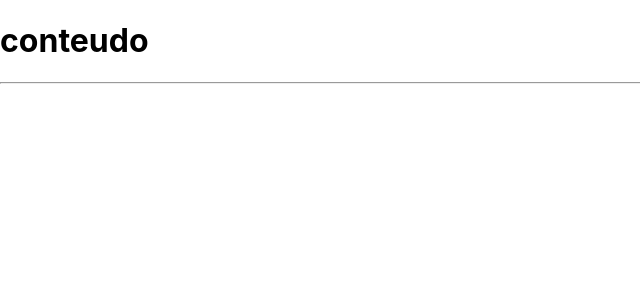
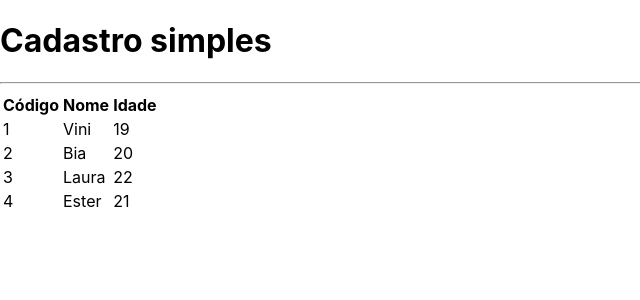
Before and after one commit to Vinicius-Holtman/next-crud, a Next.js app: page / in a window 1280 px wide. Shown: the top 300 px of the page, without its empty margins (0-640 px from the left). Built offline with nearby package versions, Linux system fonts and the light colour scheme.

Commit message:
Create component Tabela

```diff
--- a/src/components/Tabela.tsx
+++ b/src/components/Tabela.tsx
@@ -7,10 +7,38 @@
 }
 
 export default function Tabela(props: TabelaProps) {
+
+    function renderizarCabecalho() {
+        return (
+            <tr>
+                <th>Código</th>
+                <th>Nome</th>
+                <th>Idade</th>
+            </tr>
+        )
+    }
+
+    function renderizarDados() {
+        return props.clientes?.map((cliente, i) => {
+            return (
+                <tr key={cliente.id}>
+                    <td>{cliente.id}</td>
+                    <td>{cliente.nome}</td>
+                    <td>{cliente.idade}</td>
+                </tr>
+            )
+        })
+    }
+
     return (
         <div>
             <table>
-
+                <thead>
+                    {renderizarCabecalho()}
+                </thead>
+                <tbody>
+                    {renderizarDados()}
+                </tbody>
             </table>
         </div>
     )
--- a/src/core/Cliente.ts
+++ b/src/core/Cliente.ts
@@ -18,10 +18,10 @@
     }
 
     get nome() {
-        return this.#id
+        return this.#nome
     }
 
     get idade() {
-        return this.#id
+        return this.#idade
     }
 }
--- a/src/pages/index.tsx
+++ b/src/pages/index.tsx
@@ -1,13 +1,23 @@
-import Titulo from "../components/Titulo";
+import Tabela from "../components/Tabela";
+import Cliente from "../core/Cliente";
+import Layout from "../components/Layout";
 
 export default function Home() {
+
+  const clientes = [
+    new Cliente('Vini', 19, '1'),
+    new Cliente('Bia', 20, '2'),
+    new Cliente('Laura', 22, '3'),
+    new Cliente('Ester', 21, '4')
+  ]
+
   return (
     <div className={`
       flex h-screen justify-center items-center bg-gradient-to-r from-blue-500 to-purple-500 text-white
     `}>
-      <Titulo titulo="Cadastro simples">
-        <span>conteudo</span>
-      </Titulo>
+      <Layout titulo="Cadastro simples">
+        <Tabela clientes={clientes}></Tabela>
+      </Layout>
     </div>
   )
 }
```
